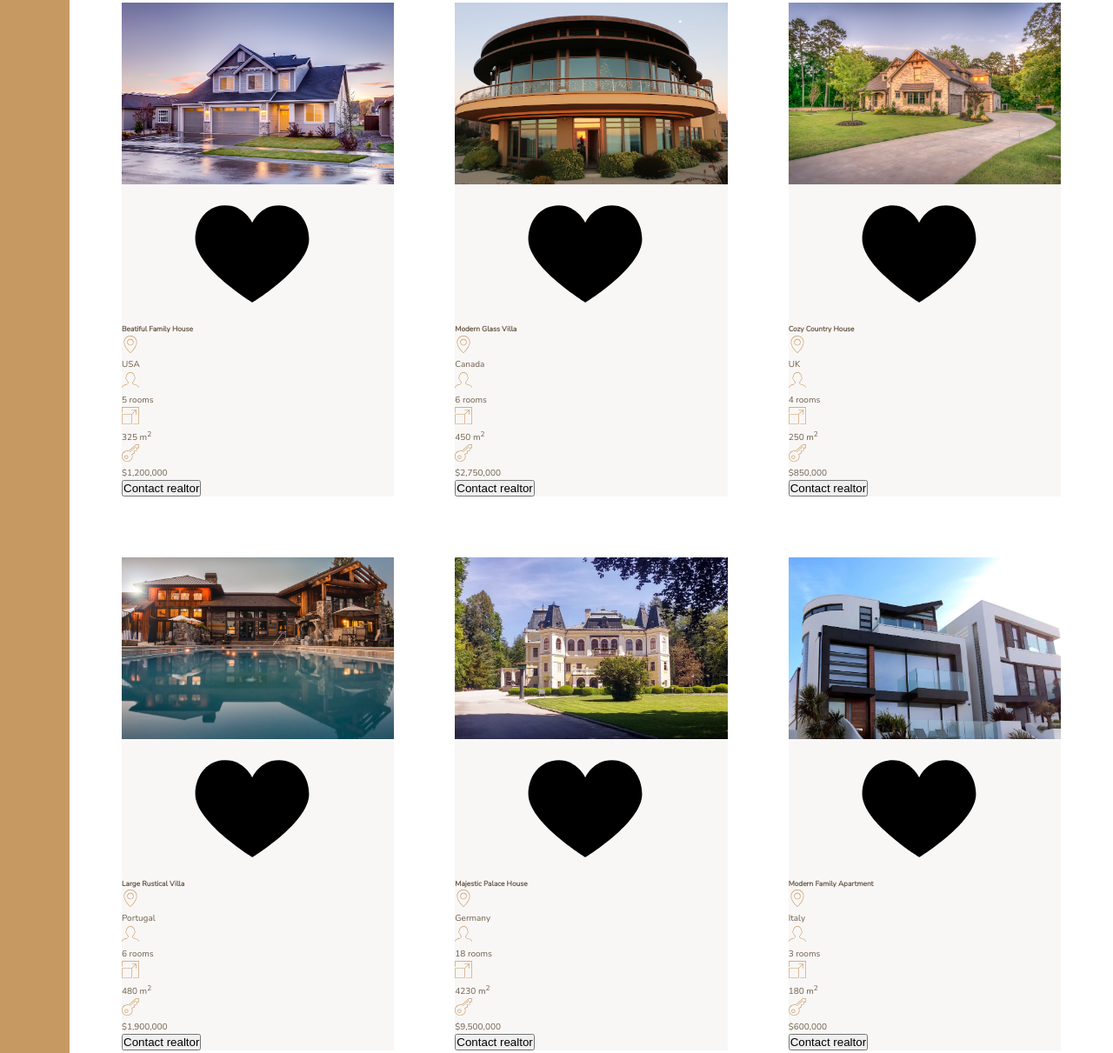
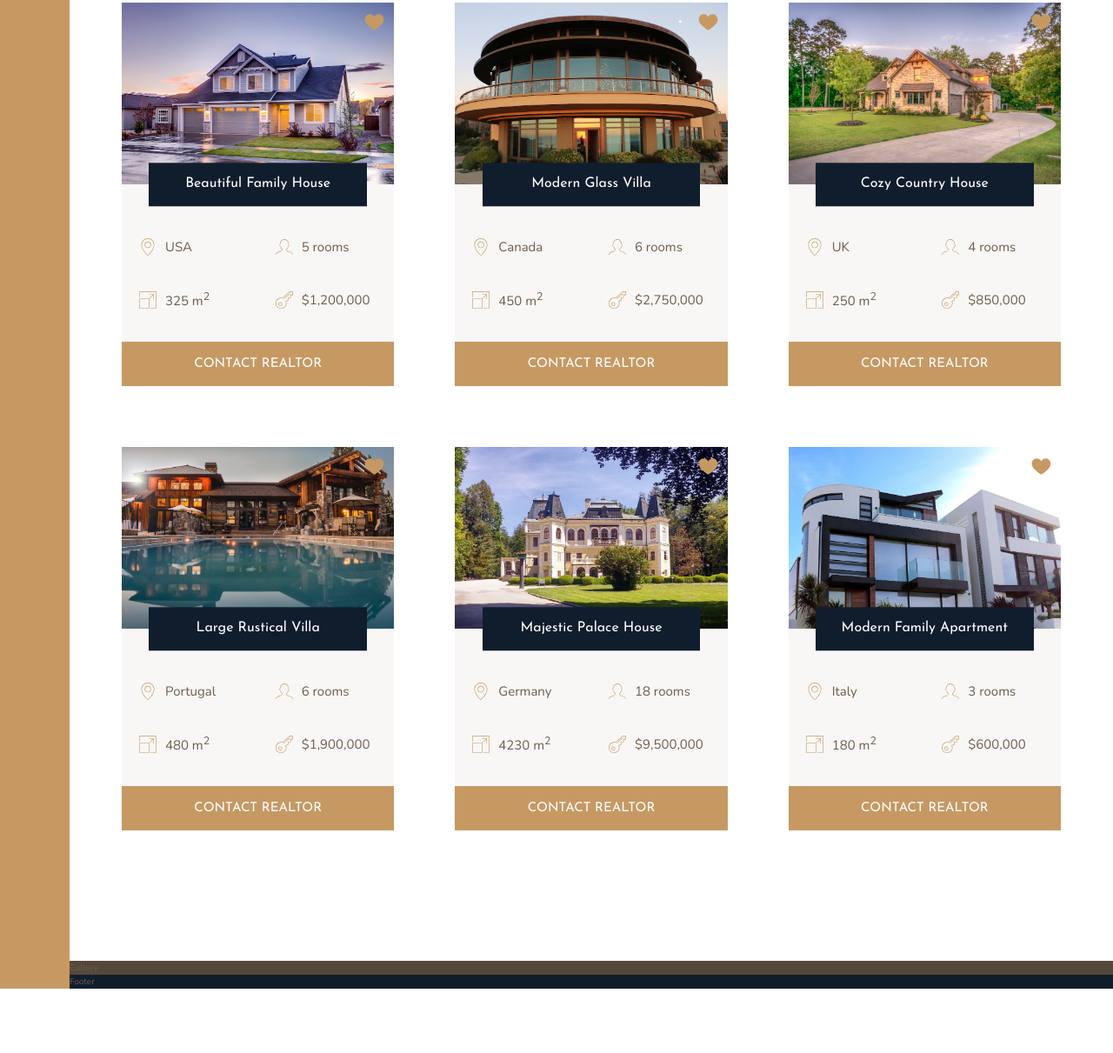
Before and after one commit to 12wollmana/Udemy-Advanced_CSS-Nexter, a website: page index.html in a window 1280 px wide. Shown: the part 1967-3178 px from the top of the page at 87% size. After the commit the page ends 3104 px from the top, so only its background shows below. Drawn offline with nearby package versions, Linux system fonts and the light colour scheme.

Commit message:
Building the Homes Section Pt. 2

```diff
--- a/index.html
+++ b/index.html
@@ -112,7 +112,7 @@
         <svg class="home__like">
           <use xlink:href="img/sprite.svg#icon-heart-full"></use>
         </svg>
-        <h5 class="home__name">Beatiful Family House</h5>
+        <h5 class="home__name">Beautiful Family House</h5>
         <div class="home__location">
           <svg>
             <use xlink:href="img/sprite.svg#icon-map-pin"></use>
@@ -137,7 +137,7 @@
           </svg>
           <p>$1,200,000</p>
         </div>
-        <button class="cta">Contact realtor</button>
+        <button class="btn home__btn">Contact realtor</button>
       </div>
       <div class="home">
         <img src="img/house-2.jpeg" alt="House 2" class="home__img" />
@@ -169,7 +169,7 @@
           </svg>
           <p>$2,750,000</p>
         </div>
-        <button class="cta">Contact realtor</button>
+        <button class="btn home__btn">Contact realtor</button>
       </div>
       <div class="home">
         <img src="img/house-3.jpeg" alt="House 3" class="home__img" />
@@ -201,7 +201,7 @@
           </svg>
           <p>$850,000</p>
         </div>
-        <button class="cta">Contact realtor</button>
+        <button class="btn home__btn">Contact realtor</button>
       </div>
       <div class="home">
         <img src="img/house-4.jpeg" alt="House 4" class="home__img" />
@@ -233,7 +233,7 @@
           </svg>
           <p>$1,900,000</p>
         </div>
-        <button class="cta">Contact realtor</button>
+        <button class="btn home__btn">Contact realtor</button>
       </div>
       <div class="home">
         <img src="img/house-5.jpeg" alt="House 5" class="home__img" />
@@ -265,7 +265,7 @@
           </svg>
           <p>$9,500,000</p>
         </div>
-        <button class="cta">Contact realtor</button>
+        <button class="btn home__btn">Contact realtor</button>
       </div>
       <div class="home">
         <img src="img/house-6.jpeg" alt="House 6" class="home__img" />
@@ -297,7 +297,7 @@
           </svg>
           <p>$600,000</p>
         </div>
-        <button class="cta">Contact realtor</button>
+        <button class="btn home__btn">Contact realtor</button>
       </div>
     </section>
 
--- a/sass/_homes.scss
+++ b/sass/_homes.scss
@@ -10,27 +10,69 @@
 .home {
   background-color: $color-grey-light-1;
 
+  display: grid;
+  grid-template-columns: repeat(2, 1fr);
+  grid-row-gap: 3.5rem;
+
   &__img {
     width: 100%;
+    grid-row: 1 / 2;
+    grid-column: 1 / -1;
+    z-index: 1;
   }
 
   &__like {
+    grid-row: 1 / 2;
+    grid-column: 2 / 3;
+    fill: $color-primary;
+    height: 2.5rem;
+    width: 2.5rem;
+    z-index: 2;
+    justify-self: end;
+    margin: 1rem;
   }
 
   &__name {
+    grid-row: 1 / 2;
+    grid-column: 1 / -1;
+    justify-self: center;
+    align-self: end;
+    z-index: 3;
+
+    width: 80%;
+    font-family: $font-display;
+    font-size: 1.6rem;
+    text-align: center;
+    padding: 1.25rem;
+    background-color: $color-secondary;
+    color: #fff;
+    font-weight: 400;
+    transform: translateY(50%);
+  }
+
+  &__location,
+  &__rooms {
+    margin-top: 2.5rem;
   }
 
   &__location,
   &__rooms,
   &__area,
   &__price {
+    font-size: 1.5rem;
+    margin-left: 2rem;
+    display: flex;
+    align-items: center;
+
     svg {
       fill: $color-primary;
       height: 2rem;
       width: 2rem;
-    }
-
-    p {
+      margin-right: 1rem;
     }
   }
+
+  &__btn {
+    grid-column: 1 / -1;
+  }
 }
```
Also changed, not shown: css/style.css.
